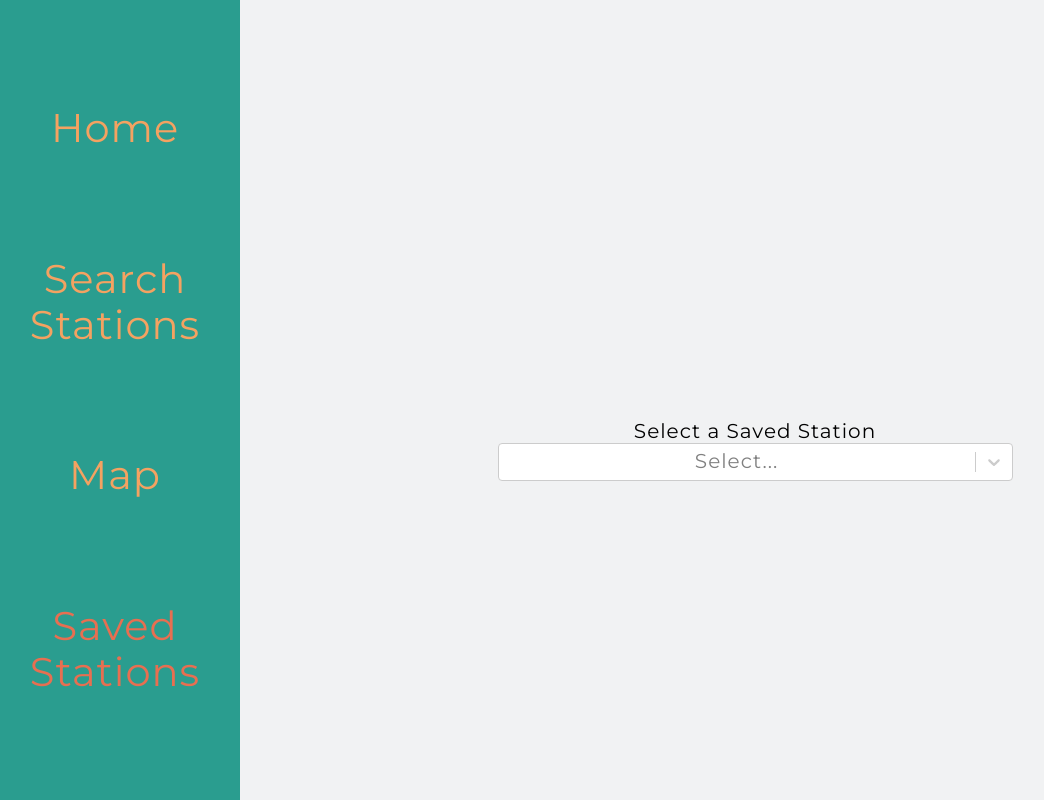
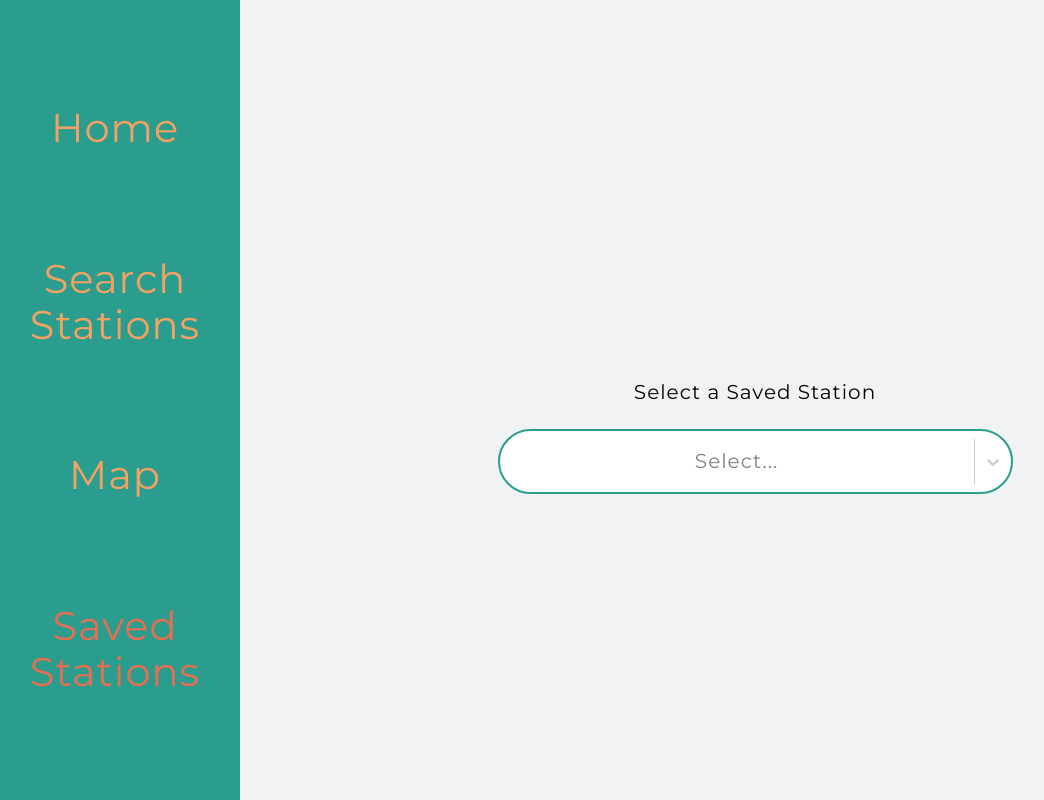
Before and after one commit to NicholG90/bikeShareFinder, a React (Create React App) app: page /saved in a window 1280 px wide. Shown: the whole page, without its empty margins (10-1054 px from the left). Built offline with nearby package versions, Linux system fonts and the light colour scheme; no server answers; the database is empty.

Commit message:
updated select styling

```diff
--- a/src/App.css
+++ b/src/App.css
@@ -167,7 +167,6 @@ p {
   text-align: center;
 }
 
-
 /* Displaying Station Information Styling */
 
 .stationInformation {
--- a/src/RegionSelect.js
+++ b/src/RegionSelect.js
@@ -1,4 +1,5 @@
 import Select from 'react-select'
+import { customStyles } from './selectStyling';
 
 function RegionSelect({ data, regionSelect }) {
 
@@ -9,10 +10,12 @@ function RegionSelect({ data, regionSelect }) {
         regionSelect(selected.value)
     }
 
+    console.log(customStyles)
+
     return (
         <div className='stationAndRegionSelect'>
             <label>Choose a Region:</label>
-            <Select onChange={handleSelect} options={regionNames} className="select" />
+            <Select onChange={handleSelect} options={regionNames} styles={customStyles} />
         </div>
 
     )
--- a/src/SavedStations.js
+++ b/src/SavedStations.js
@@ -4,6 +4,8 @@ import firebase from './firebase';
 import DisplayData from "./DisplayData";
 import axios from 'axios';
 import Select from 'react-select'
+import { customStyles } from './selectStyling';
+
 
 
 
@@ -46,7 +48,7 @@ function SavedStations() {
         <div className='mainContent'>
             <div className="stationAndRegionSelect">
                 <label>Select a Saved Station</label>
-                <Select onChange={handleChange} options={savedStationsList} className="select" />
+                <Select onChange={handleChange} options={savedStationsList} styles={customStyles} />
                 {userStation ? <DisplayData userStation={userStation} stationInformation={userStation} /> : null}
             </div>
         </div>
--- a/src/StationSelect.js
+++ b/src/StationSelect.js
@@ -1,4 +1,6 @@
 import Select from 'react-select'
+import { customStyles } from './selectStyling';
+
 
 function StationSelect({ data, stationSelect }) {
 
@@ -12,7 +14,7 @@ function StationSelect({ data, stationSelect }) {
     return (
         <div className='stationAndRegionSelect'>
             <label>Choose a Station:</label>
-            <Select onChange={handleSelect} options={stationNames} />
+            <Select onChange={handleSelect} options={stationNames} styles={customStyles} />
         </div>
 
     )
--- /dev/null
+++ b/src/selectStyling.js
@@ -0,0 +1,28 @@
+export const customStyles = {
+    option: (provided, state) => ({
+        ...provided,
+        border: '1px dashed #E9C46A',
+        color: state.isFocused ? '#E76F51' : '#264653',
+        backgroundColor: state.isFocused ? "#2A9D8F" : "white",
+        padding: 20,
+    }),
+    input: (provided) => ({
+        ...provided,
+        padding: '15px 0px',
+    }),
+    placeholder: (provided) => ({
+        ...provided,
+        padding: '15px 0px',
+    }),
+    menuPortal: (provided) => ({
+        ...provided,
+        borderRadius: '50px',
+    }),
+    control: (provided, state) => ({
+        ...provided,
+        borderRadius: "50px",
+        border: state.isSelected ? '2px solid red' : '2px solid #2A9D8F',
+        margin: '25px 0'
+    })
+
+}
```
